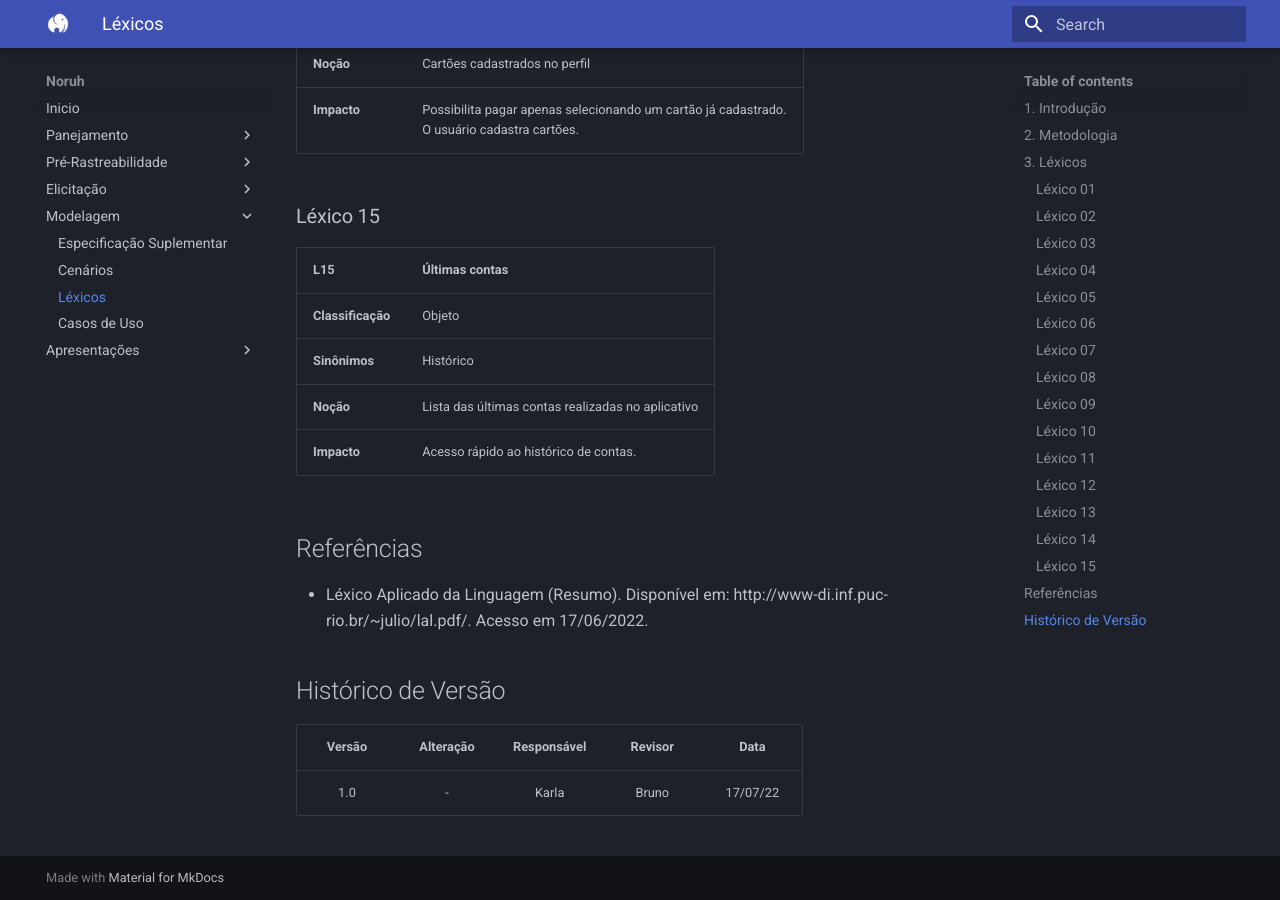
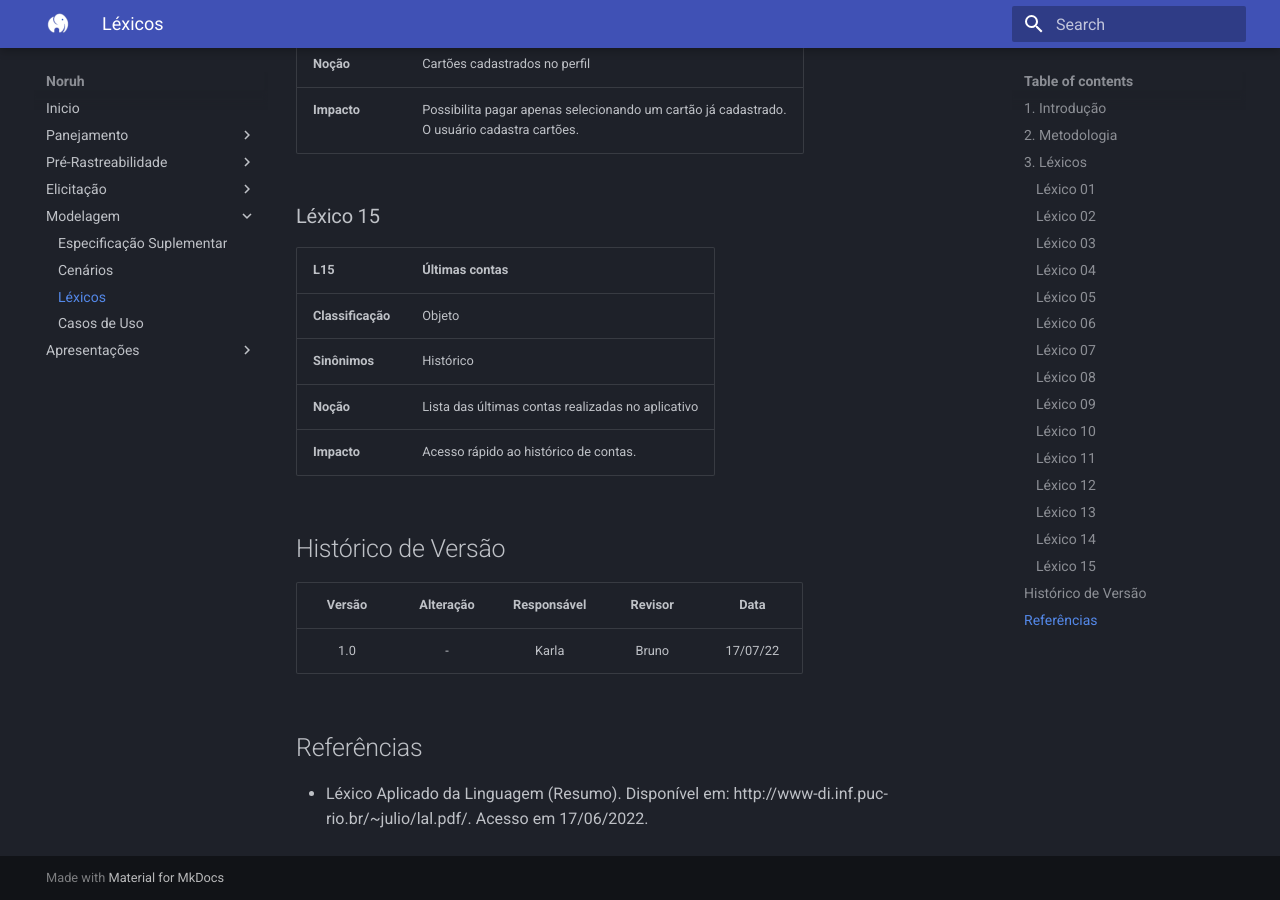
Before and after one commit to Thiab394/2022.1-Noruh, an MkDocs documentation site: the page built from docs/modelagem/lexicos.md, in a window 1280 px wide and 900 px high, scrolled down 5496 px. Built offline with MkDocs 1.6.1 and Material for MkDocs 9.7.7, drawn with Linux system fonts in a browser that asks for light colours.

Commit message:
Padroniza referencias

```diff
--- a/docs/modelagem/lexicos.md
+++ b/docs/modelagem/lexicos.md
@@ -154,12 +154,12 @@
 |**Noção**| Lista das últimas contas realizadas no aplicativo |
 |**Impacto**| Acesso rápido ao histórico de contas. |
 
-## Referências
-
-- Léxico Aplicado da Linguagem (Resumo). Disponível em: http://www-di.inf.puc-rio.br/~julio/lal.pdf/. Acesso em 17/06/2022.
-
 ## Histórico de Versão
 
 | Versão |                Alteração               | Responsável |         Revisor        |  Data |
 |:------:|:--------------------------------------:|:-----------:|:----------------------:|:-----:|
 |   1.0  |                    -                   |    Karla    |          Bruno         | 17/07/22 |
+
+## Referências
+
+- Léxico Aplicado da Linguagem (Resumo). Disponível em: http://www-di.inf.puc-rio.br/~julio/lal.pdf/. Acesso em 17/06/2022.
```
